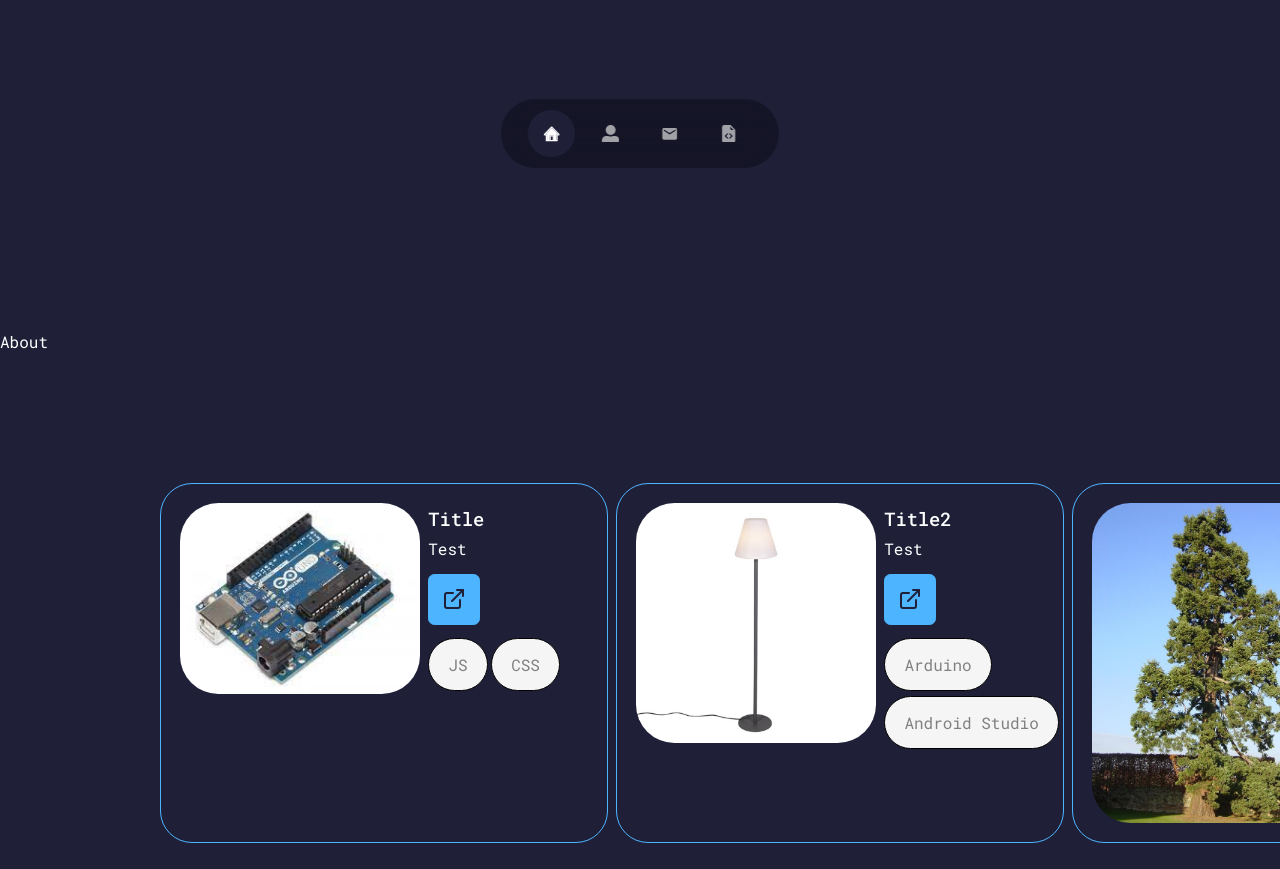
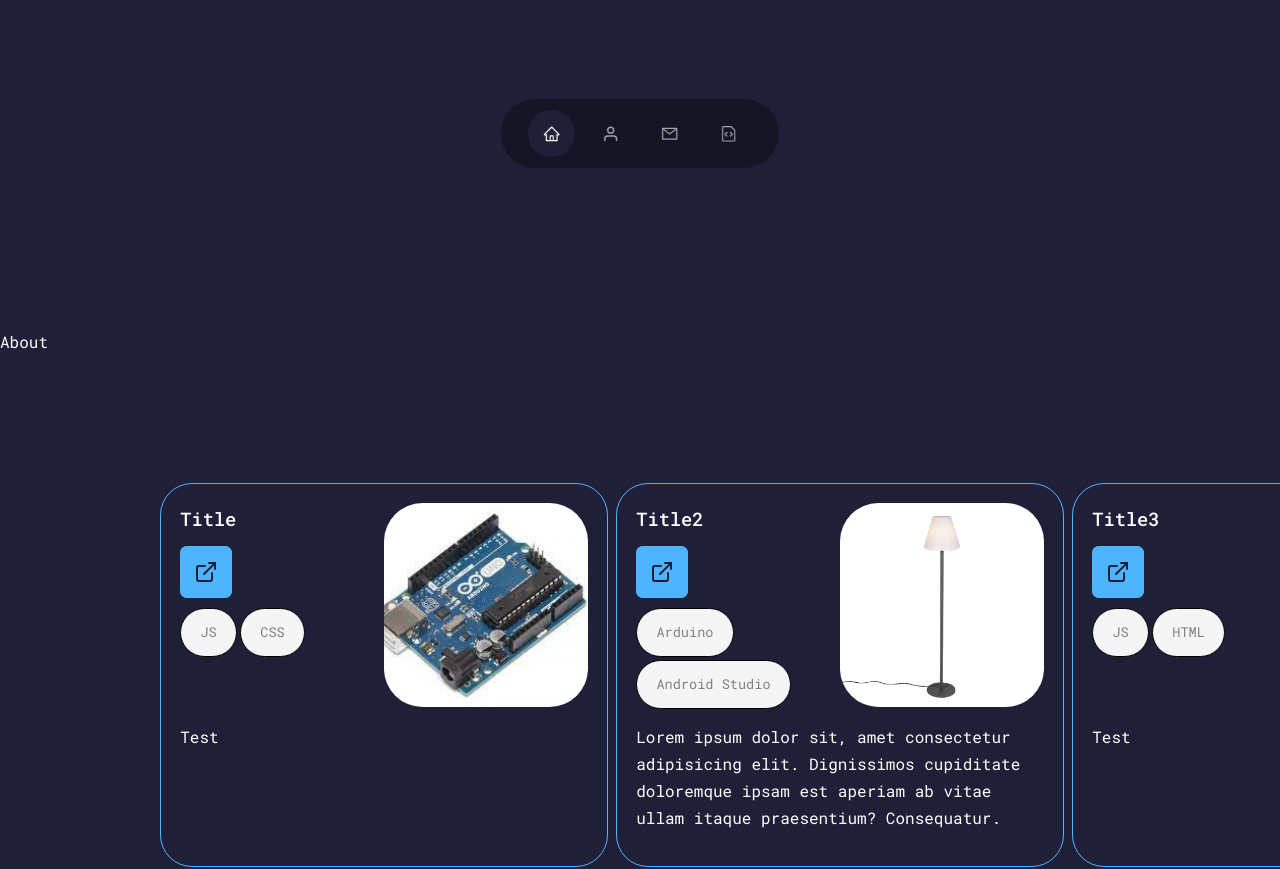
Before and after one commit to RegitGit/react-portfolio, a React (Create React App) app: page / in a window 1280 px wide. Shown: the part 600-1469 px from the top of the page. Built offline with nearby package versions, Linux system fonts and the light colour scheme.

Commit message:
Some css changes projects

```diff
--- a/src/components/header/Header.jsx
+++ b/src/components/header/Header.jsx
@@ -42,7 +42,7 @@ const Header = () => {
                   }, 2000);
                 }
               });
-            }, 1000);
+            }, 800);
             },
           });
         }, 700);
--- a/src/components/header/headerSocials.jsx
+++ b/src/components/header/headerSocials.jsx
@@ -1,10 +1,10 @@
 import React from 'react'
-import {ImXing} from 'react-icons/im'
+import {SiXing} from 'react-icons/si'
 
 const headerSocials = () => {
   return (
     <div className='header__socials'>
-        <a href='https://www.xing.com' target={"_blank"}><ImXing/></a>
+        <a href='https://www.xing.com' target={"_blank"}><SiXing/></a>
 
     </div>
   )
--- a/src/components/navbar/Navbar.jsx
+++ b/src/components/navbar/Navbar.jsx
@@ -1,19 +1,19 @@
 import React from 'react'
 import "./navbar.css"
-import {AiTwotoneHome} from 'react-icons/ai'
-import {FaUserAlt} from 'react-icons/fa'
-import {MdEmail} from 'react-icons/md'
-import {BsFillFileEarmarkCodeFill} from 'react-icons/bs'
+import {AiOutlineHome} from 'react-icons/ai'
+import {FiUser} from 'react-icons/fi'
+import {AiOutlineMail} from 'react-icons/ai'
+import {GoFileCode} from 'react-icons/go'
 import { useState } from 'react'
 
 const Navbar = () => {
   const [activeNav, setActiveNav] = useState("#");
   return (
     <nav>
-      <a href='#' onClick={() => setActiveNav("#")} className={activeNav === "#" ? "active" : ""}><AiTwotoneHome/></a>
-      <a href='#about' onClick={() => setActiveNav("#about")} className={activeNav === "#about" ? "active" : ""}><FaUserAlt/></a>
-      <a href='#contact' onClick={() => setActiveNav("#contact")} className={activeNav === "#contact" ? "active" : ""}><MdEmail/></a>
-      <a href='#projects' onClick={() => setActiveNav("#projects")} className={activeNav === "#projects" ? "active" : ""}><BsFillFileEarmarkCodeFill/></a>
+      <a href='#' onClick={() => setActiveNav("#")} className={activeNav === "#" ? "active" : ""}><AiOutlineHome/></a>
+      <a href='#about' onClick={() => setActiveNav("#about")} className={activeNav === "#about" ? "active" : ""}><FiUser/></a>
+      <a href='#contact' onClick={() => setActiveNav("#contact")} className={activeNav === "#contact" ? "active" : ""}><AiOutlineMail/></a>
+      <a href='#projects' onClick={() => setActiveNav("#projects")} className={activeNav === "#projects" ? "active" : ""}><GoFileCode/></a>
     </nav>
   )
 }
--- a/src/components/projects/Projects.jsx
+++ b/src/components/projects/Projects.jsx
@@ -18,7 +18,7 @@ const data = [
     id: 2,
     image: IMG2,
     title: "Title2",
-    explanation: "Test",
+    explanation: "Lorem ipsum dolor sit, amet consectetur adipisicing elit. Dignissimos cupiditate doloremque ipsam est aperiam ab vitae ullam itaque praesentium? Consequatur.",
     tags: ["Arduino", "Android Studio"],
     demo: "link"
   },
@@ -37,7 +37,7 @@ const Projects = () => {
   // Tag ordering
   let currentTag = "";
   function hideProjects(activeTag) {
-    let parents = document.getElementsByClassName("projects__item");
+    let parents = document.getElementsByClassName("projects__article");
     if (activeTag === "") return;
     else if (currentTag === activeTag) {
 
@@ -82,13 +82,10 @@ const Projects = () => {
         {
           data.map(({id, image, title, explanation, tags, demo}) => {
             return (
-              <article key={id} className='projects__item'>
-                <div className='projects__item-image-container'>
-                  <img src={image} alt={title} className="projects__item-image"/>
-                </div>
+              <article key={id} className="projects__article">
+                <div className="projects__item">
                   <div className='projects__item-cta'>
                     <h3>{title}</h3>
-                  <p>{explanation}</p>
                     <a href={demo} className="btn btn-primary projects__item-link" target="_blank"><FiExternalLink size={24}/></a>
                     <div className='projects__tags'>
                       <ul>
@@ -102,6 +99,11 @@ const Projects = () => {
                       </ul>
                     </div>
                   </div>
+                  <div className='projects__item-image-container'>
+                    <img src={image} alt={title} className="projects__item-image"/>
+                  </div>
+                </div>
+                <p className='projects__text'>{explanation}</p>
               </article>
             )
           })
--- a/src/components/projects/projects.css
+++ b/src/components/projects/projects.css
@@ -4,13 +4,12 @@
 
 .projects__container {
     display: grid;
+    height: 24rem;
     grid-template-columns: repeat(3, 1fr);
     gap: 0.5rem;
 }
 
-.projects__item {
-    display: flex;
-    gap: 0.5rem;
+.projects__article {
     width: 28rem;
     padding: 1.2rem;
     border-radius: 2rem;
@@ -18,32 +17,42 @@
 }
 
 .projects__item-image-container {
+    float: right;
+    width: 50%;
     border-radius: 2.4rem;
     /* background-color: var(--color-primary-variant); */
     height: 100%;
 }
 
+.projects__item {
+    height: 13rem;
+}
+
 .projects__item-image {
     border-radius: 2.4rem;
-    width: 15rem;
+    aspect-ratio: 1 / 1;
+
 }
 
 .projects__item-cta {
+    display: inline-block;
     border-radius: 1.5rem;
+    max-width: 50%;
+    height: 100%;
 }
 
 .projects__tags {
-    margin-top: 0.8rem;
+    margin-top: 0.4rem;
 }
 
 .projects__tag {
     width: max-content;
     display: inline-block;
     margin-right: 0.2rem;
-    margin-bottom: 0.3rem;
+    margin-top: 0.2rem;
     color:grey;
     background-color: whitesmoke;
-    font-size: 1rem;
+    font-size: 0.85rem;
     padding: 0.75rem 1.2rem;
     border-radius: 6rem;
     cursor: pointer;
@@ -55,6 +64,10 @@
     display:flex;
     margin-top: 0.7rem;
     padding: 0.8rem;
+}
+
+.projects__text {
+    margin-top: 0.7rem;
 }
 
 .projects__tag:hover {
```
Lines whose indentation alone changed are shown as unchanged.
